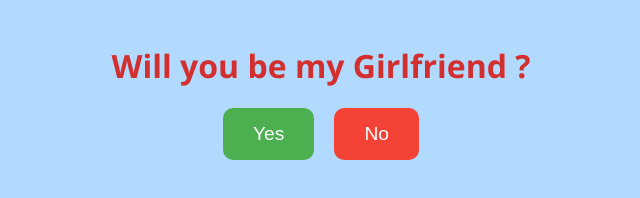
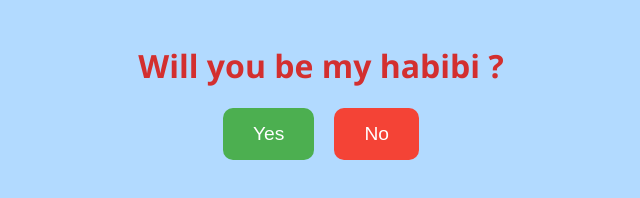
Before and after one commit to Jullanar-Mousa/N, a plain HTML site: page index.html in a window 1280 px wide. Shown: the part 434-632 px from the top of the page, without its empty margins (319-959 px from the left). Drawn offline with Linux system fonts and the light colour scheme.

Commit message:
Update index.html

```diff
--- a/index.html
+++ b/index.html
@@ -10,7 +10,7 @@
     <div class="container">
         <img id="main-img" src="https://media.giphy.com/media/v1.Y2lkPTc5MGI3NjExOHIyc3R6Zzh3amZ4eXF3eXFyeXFyeXFyeXFyeXFyeXFyeXFyeSZlcD12MV9pbnRlcm5hbF9naWZfYnlfaWQmY3Q9cw/cLS1cfxvGOPVpf9g3y/giphy.gif" alt="Cute Cat">
 
-        <h1 id="question">Will you be my Girlfriend ?</h1>
+        <h1 id="question">Will you be my habibi ?</h1>
 
         <div class="buttons">
             <button class="yes-button" onclick="handleYesClick()">Yes</button>
```
